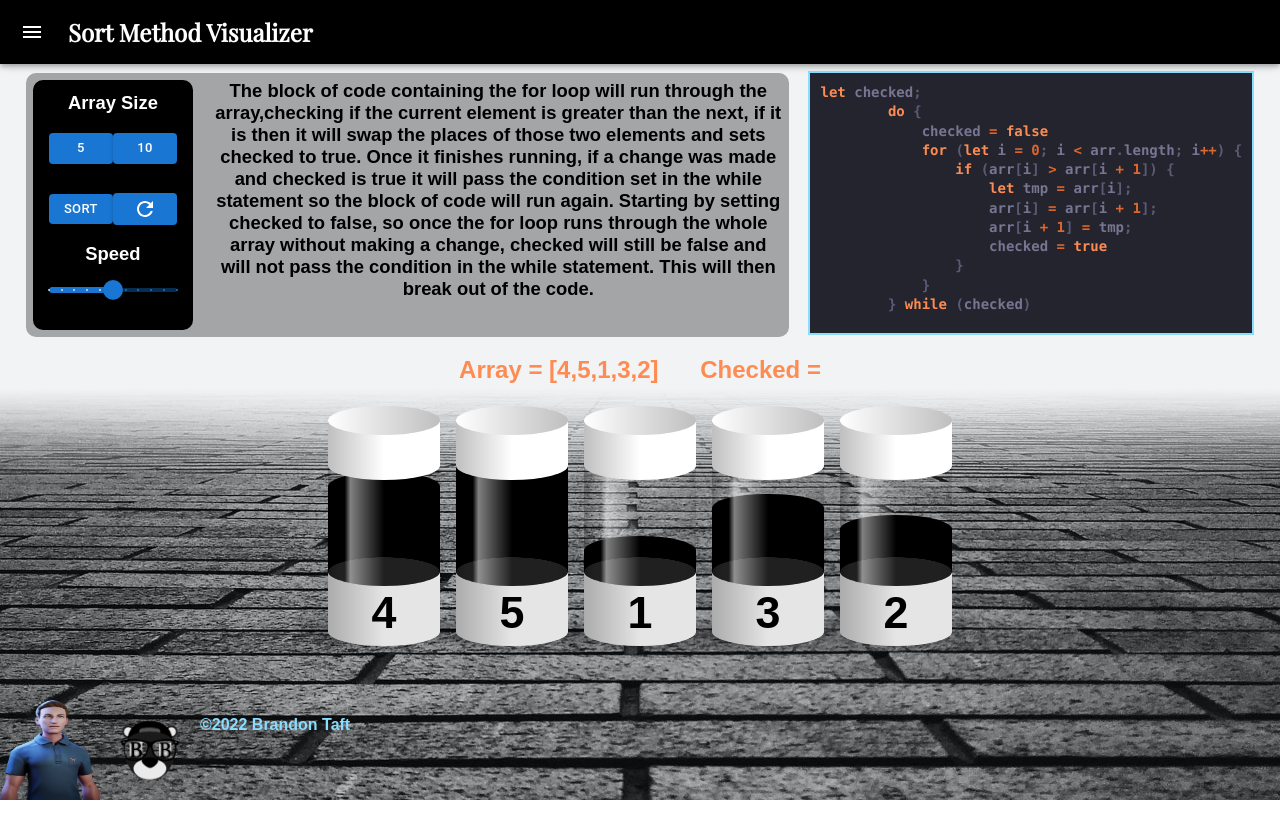
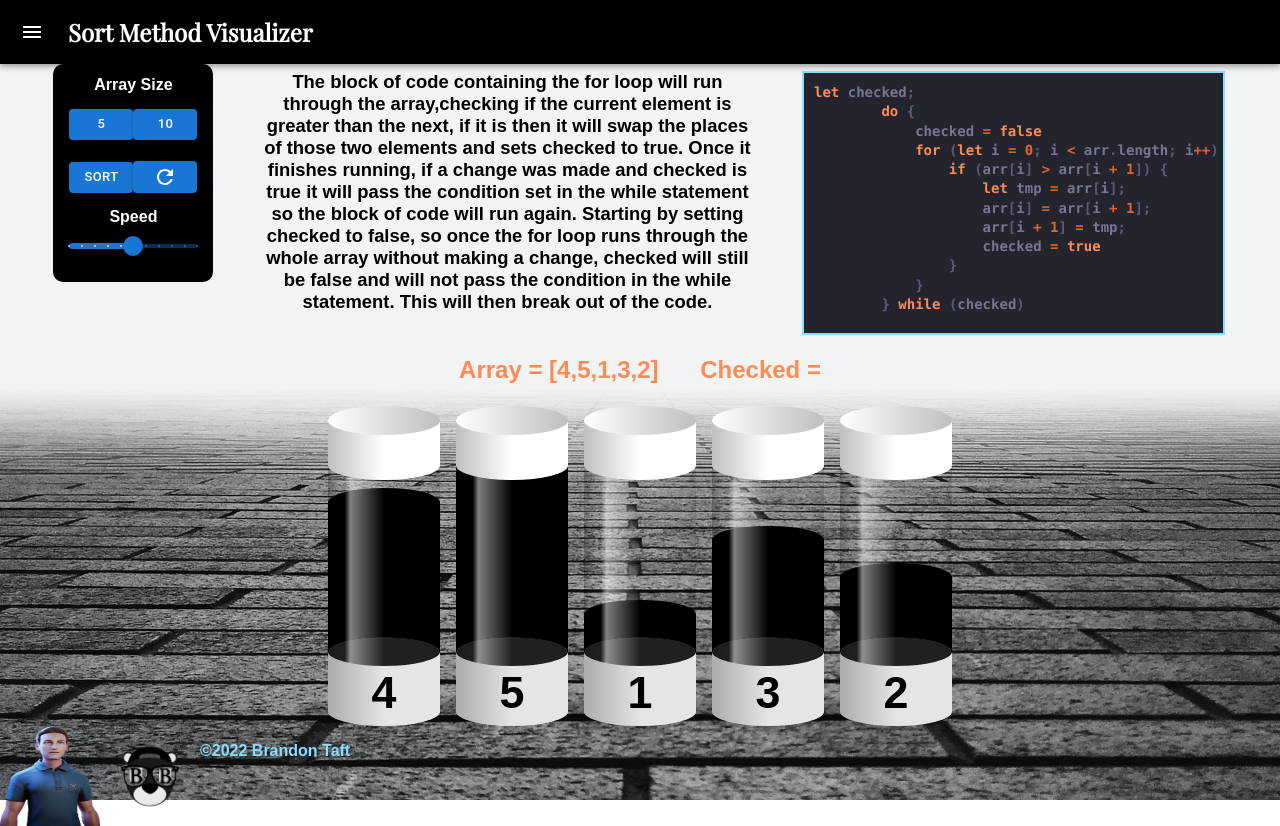
Before and after one commit to BrandonTaft/Data_Visualization, a Next.js app: page /bubble in a window 1280 px wide. Before the commit the page ends 800 px from the top, so only its background shows below. Built offline with nearby package versions, Linux system fonts and the light colour scheme; no server answers; a web font is replaced by a local one.

Commit message:
added css for sort

```diff
--- a/pages/_document.js
+++ b/pages/_document.js
@@ -6,7 +6,7 @@ class MyDocument extends Document {
             <Html>
                 <Head>
                     <link rel="preconnect" href="https://fonts.googleapis.com" />
-                    <link rel="preconnect" href="https://fonts.gstatic.com" Crossorigin = "anonymous"/>
+                    <link rel="preconnect" href="https://fonts.gstatic.com" crossOrigin = "anonymous"/>
                     <link href="https://fonts.googleapis.com/css2?family=Barlow+Condensed&family=Fira+Sans+Condensed&family=Lato&family=Playfair+Display&display=swap" rel="stylesheet" />
                 </Head>
                 <body>
--- a/pages/bubble.js
+++ b/pages/bubble.js
@@ -31,9 +31,7 @@ function Bubble() {
             checked = false
             setChecked("False")
             for (let i = 0; i < arr.length; i++) {
-                console.log(i, arr[i], arr[i + 1])
                 await new Promise(resolve => setTimeout(resolve, speed));
-                // document.getElementById(i).classList.toggle("test");
                 document.getElementById(i).classList.toggle("current-element");
                 document.getElementById(`cap${i}`).classList.toggle("current-element-text");
                 if (document.getElementById(i + 1) !== null) {
@@ -42,9 +40,12 @@ function Bubble() {
                 }
 
                 if (arr[i] > arr[i + 1]) {
+                    // await new Promise(resolve => setTimeout(resolve, speed));
+                    // setText("Since arr[i] is greater than arr[i + 1] so they swap positions and the loop moves to the next element")
+                    await new Promise(resolve => setTimeout(resolve, speed / 2));
+                    document.getElementById(`swap${i}`).classList.toggle("swap");
                     await new Promise(resolve => setTimeout(resolve, speed));
-                    setText("Since arr[i] is greater than arr[i + 1] so they swap positions and the loop moves to the next element")
-                    await new Promise(resolve => setTimeout(resolve, speed));
+                    document.getElementById(`swap${i}`).classList.toggle("swap");
                     //Swap the elements in the array since element is less than the next element
                     let tmp = arr[i];
                     arr[i] = arr[i + 1];
@@ -53,8 +54,8 @@ function Bubble() {
                     checked = true
                     setChecked("True")
                 } else {
-                    setText("Since arr[i] is less than arr[i + 1] They stay where they are and the loop continues to next element");
-                    await new Promise(resolve => setTimeout(resolve, speed));
+                   // setText("Since arr[i] is less than arr[i + 1] They stay where they are and the loop continues to next element");
+                     await new Promise(resolve => setTimeout(resolve, speed));
                 }
                 document.getElementById(i).classList.toggle("current-element");
                 document.getElementById(`cap${i}`).classList.toggle("current-element-text");
@@ -75,13 +76,15 @@ function Bubble() {
 
 
     const display = newRandomArray.map((bar, index) => {
-        let cssProperties = { "--percent": `${bar * (100 / newRandomArray.length)}`, "--duration": `${speed / 500}s` }
+        let cssProperties = { "--percent": `${bar * (100 / newRandomArray.length)}`, "--duration": `${speed / 1000}s` }
         return (
             <div className="tube" style={cssProperties} key={bar} id={`${index}`} >
-                <i className="cap" id={`cap${index}`}></i><i className="fill" key={bar}></i>
+                <i className="cap" id={`cap${index}`}></i>
+                <i className="fill" key={bar}></i>
                 <div className="base">
                     <div className="text">{bar}</div>
                 </div>
+                <i className="swap-container" id={`swap${index}`}></i>
             </div>
         )
     });
@@ -89,8 +92,7 @@ function Bubble() {
     return (
         <div>
             <Box className="top-container">
-            <Box className="top-description">
-                <ButtonBox
+            <ButtonBox
                     newRandomArray={newRandomArray}
                     sortMethod={bubbleSort}
                     refresh={refresh}
@@ -99,6 +101,8 @@ function Bubble() {
                     speed={speed}
                     setSpeed={setSpeed}
                 />
+
+            <Box className="top-description">
 
 
                     <Highlighter
--- a/src/css/bubble.module.css
+++ b/src/css/bubble.module.css
@@ -34,7 +34,7 @@
 .row{
     display: flex;
     justify-content: center;
-    height: 15em;
+    height: 20em;
     width: 100%;
     gap:1em;
 }
--- a/src/css/global.css
+++ b/src/css/global.css
@@ -30,11 +30,12 @@ h1,h2,h3 {
 .top-container{
     display: flex;
     margin: 0 1em 0 1em;
-    justify-content: space-around;
+
 }
 
 pre{
     margin-top: 0;
+    width: 80%;
 }
 
 /*******************Navbar******************/
@@ -61,12 +62,9 @@ pre{
     height: fit-content;
     position: relative;
     z-index: 1;
-	background: #a3a5a6;
-	border-radius: 10px;
 	font-size: 1.15em;
 	text-align: center;
-    width: 60%;
-    margin-top: 9px;
+    width: 40%;
     padding: 7px;
 }
 
@@ -86,7 +84,8 @@ pre{
     color: white;
     height: fit-content;
     border-radius: 10px;
-    margin-right: 22px;
+    margin-left: 3%;
+    margin-right: 3%;
 }
 
 .css-11qr2p8-MuiButtonBase-root-MuiButton-root{
@@ -201,16 +200,31 @@ pre{
 
 .current-element {
     --fill-color: red;
-    --anim-duration: 1s;
-    animation-name: move-right;
-    animation-duration: var(--duration);
+    --anim-duration: 2s;
+    animation-name: move;
+    animation-duration: 5s;
 }
 
-@keyframes move-right{
-    100%{top: 20px}
+.swap-container{
+    z-index: 5;
+   position: absolute;
+   top: 80px;
+   left: 55px;
+   background-color: black;
+   width: inherit;text-align: center;
 }
 
-@keyframes move-left{
+.swap::before{
+   font-size: xx-large;
+   font-style: normal;
+   content: "SWAP";
+   color: white;
+
+
+}
+
+
+@keyframes move{
     100%{top: 20px}
 }
 
@@ -222,8 +236,8 @@ pre{
 
 .next-element{
     --fill-color: blue;
-    animation-name: move-left;
-    animation-duration: var(--duration) ;
+    animation-name: move;
+    animation-duration: 5s ;
 }
 
 .next-element-text::before{
@@ -231,22 +245,6 @@ pre{
     position: relative;
     top: 4px;
 }
-
-.test{
-    animation: move-in-steps 8s infinite;
-}
-
-@keyframes move-in-steps {
-    0% {
-      left: 0;
-      background: blue;
-    }
-    100% {
-      left: 100%;
-      background: red;
-    }
-  }
-
 
 .cap{
     --cap-height: calc(var(--width) * .4);
--- a/src/css/method.module.css
+++ b/src/css/method.module.css
@@ -2,5 +2,5 @@
 .method{
     display: flex;
     justify-content: center;
-
+    width: 40%;
 }
```
